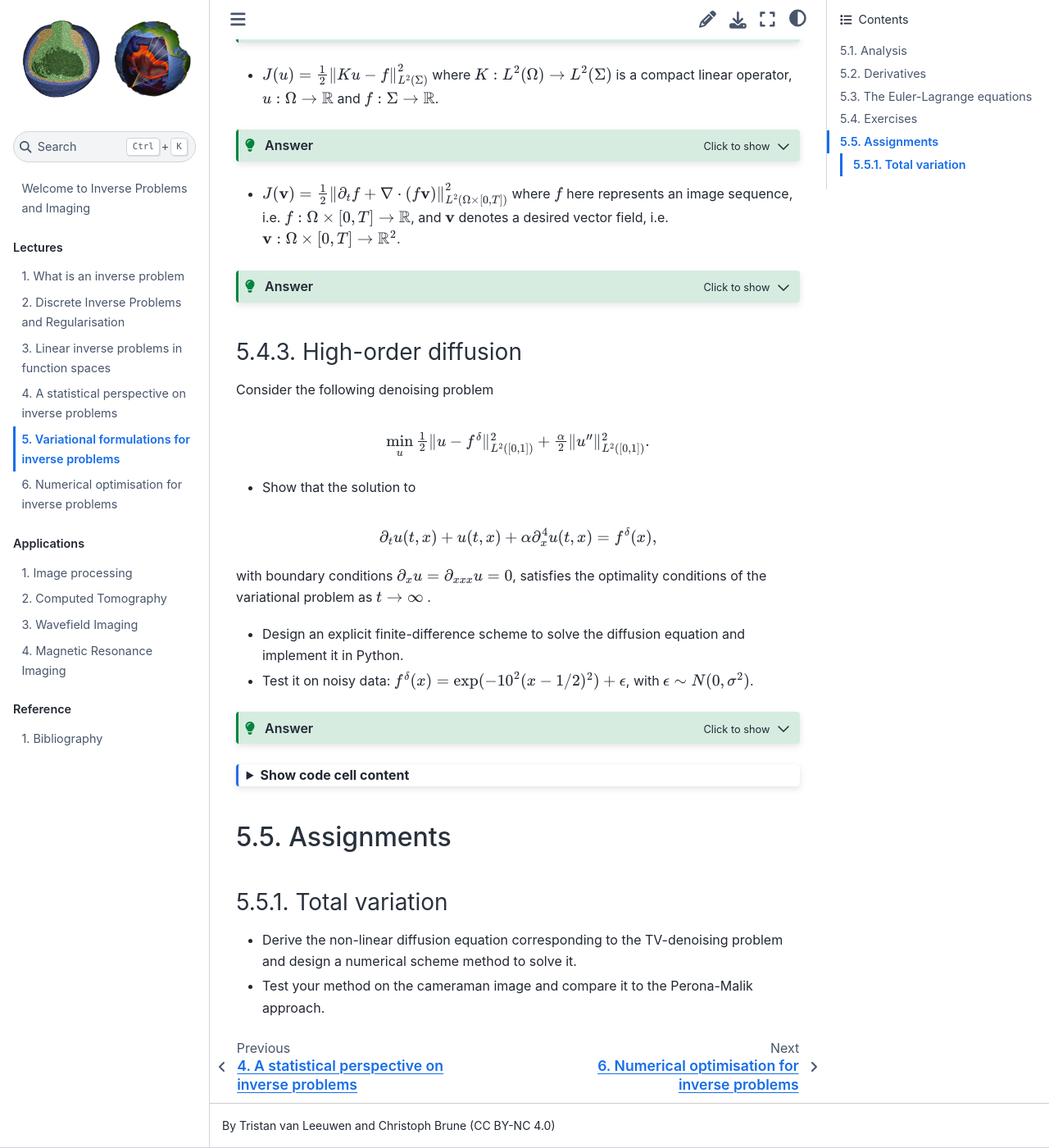
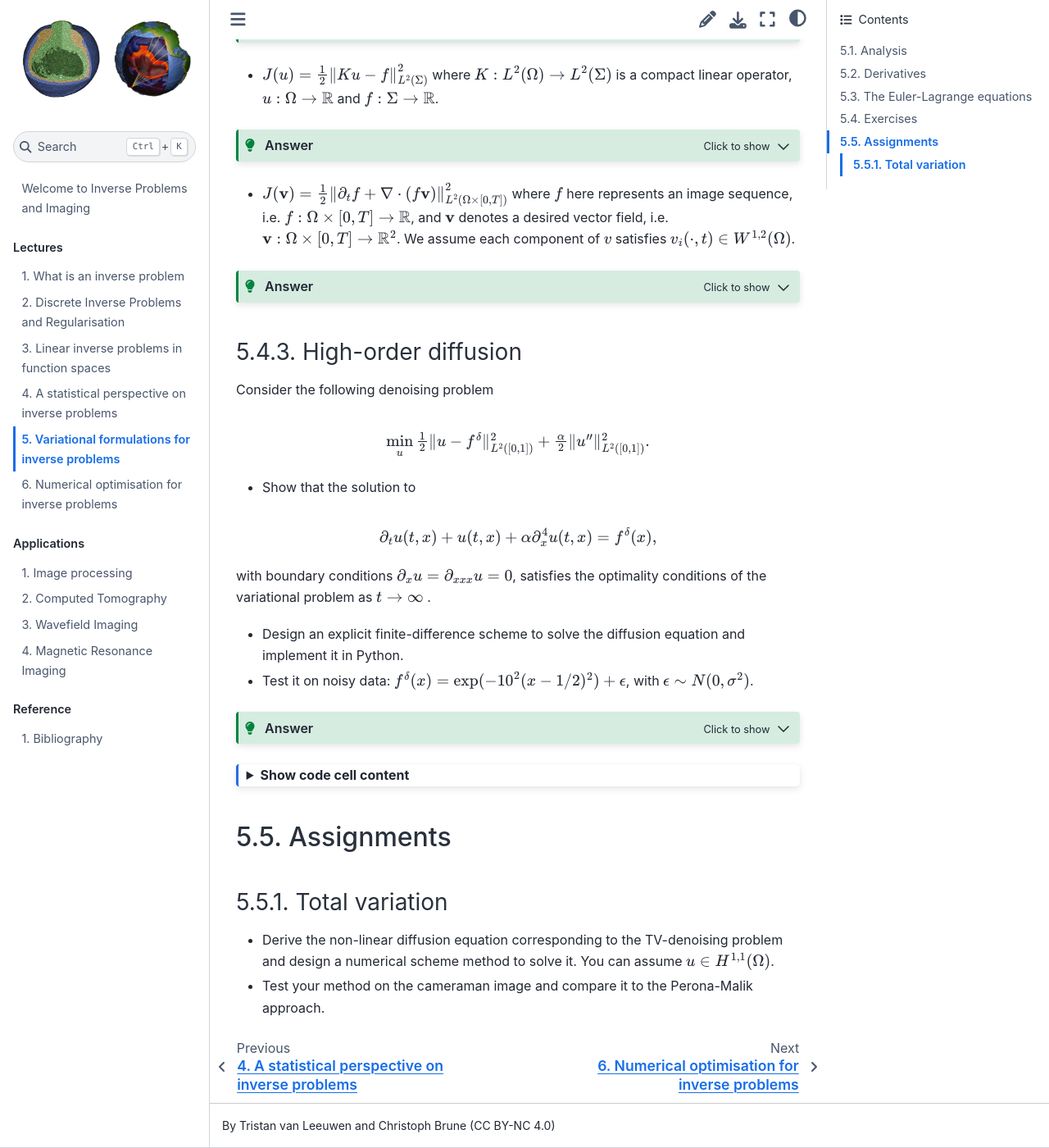
Before and after one commit to TristanvanLeeuwen/IP_and_Im_Lectures, a Jupyter Book: the page built from variational_formulations.md, in a window 1280 px wide and 1400 px high, scrolled down 11089 px. Shown: the whole window at 82% size. Built offline with Jupyter Book 1.0.4 settings and Sphinx 7.4.7 and the Sphinx Book theme 1.1.4, drawn with Linux system fonts in a browser that asks for light colours.

Commit message:
Update variational_formulations.md
Added some small things

````diff
--- a/variational_formulations.md
+++ b/variational_formulations.md
@@ -673,12 +673,12 @@ because $K$ is bounded.
 ```
 
 * $J(\mathbf{v}) = \frac{1}{2} \left\| \partial_t f + \nabla\cdot(f \mathbf{v}) \right\|_{L^2(\Omega \times [0,T])}^2$
-	where $f$ here represents an image sequence, i.e. $f: \Omega \times [0,T] \rightarrow \mathbb{R}$, and $\mathbf{v}$ denotes a desired vector field, i.e. $\mathbf{v}: \Omega \times [0,T] \rightarrow \mathbb{R}^2$.
+	where $f$ here represents an image sequence, i.e. $f: \Omega \times [0,T] \rightarrow \mathbb{R}$, and $\mathbf{v}$ denotes a desired vector field, i.e. $\mathbf{v}: \Omega \times [0,T] \rightarrow \mathbb{R}^2$. We assume each component of $v$ satisfies $v_i(\cdot, t) \in W^{1,2}(\Omega)$.
 
 ```{admonition} Answer
 :class: tip, dropdown
 
-Here, we have $J(\mathbf{v} + \mathbf{h}) = J(\mathbf{v}) + \langle \partial_t f + \nabla \cdot (f\mathbf{v}),  \nabla \cdot (f\mathbf{h})\rangle + \textstyle{\frac{1}{2}}\|\nabla \cdot (f\mathbf{h})\|^2$, suggesting
+Here, we have $J(\mathbf{v} + \mathbf{h}) = J(\mathbf{v}) + \langle \partial_t f + \nabla \cdot (f\mathbf{v}),  \nabla \cdot (f\mathbf{h})\rangle_{L^2(\Omega \times [0,T])} + \textstyle{\frac{1}{2}}\|\nabla \cdot (f\mathbf{h})\|_{L^2(\Omega \times [0,T])}^2$, suggesting
 
 $$
 DJ(\mathbf{v})\mathbf{h} = \int_0^T \int_{\Omega} \left(\partial_t f(x,t) + \nabla \cdot (f(x,t)\mathbf{v}(x,t))\right)\left(\nabla \cdot (f(x,t)\mathbf{h}(x,t))\right) \mathrm{d}t\mathrm{d}x.
@@ -806,6 +806,6 @@ glue("fourth_order", fig, display=False)
 
 ### Total variation
 
-* Derive the non-linear diffusion equation corresponding to the TV-denoising problem and design a numerical scheme method to solve it.
+* Derive the non-linear diffusion equation corresponding to the TV-denoising problem and design a numerical scheme method to solve it. You can assume $u \in H^{1,1}(\Omega)$.
 
 * Test your method on the cameraman image and compare it to the Perona-Malik approach.
````
